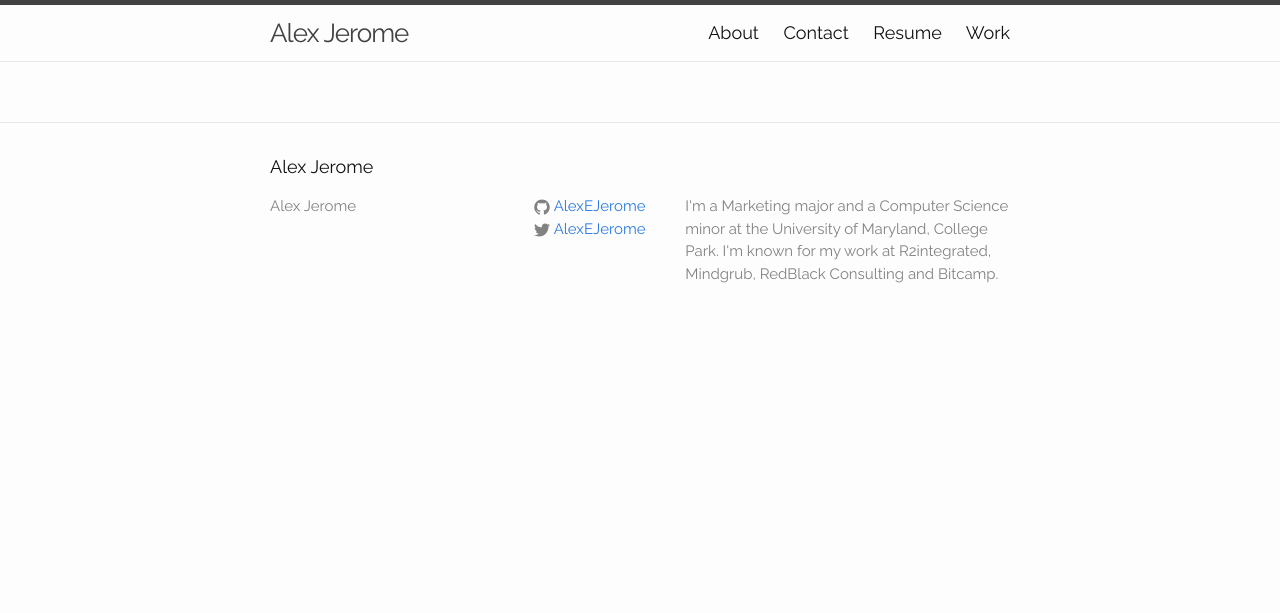
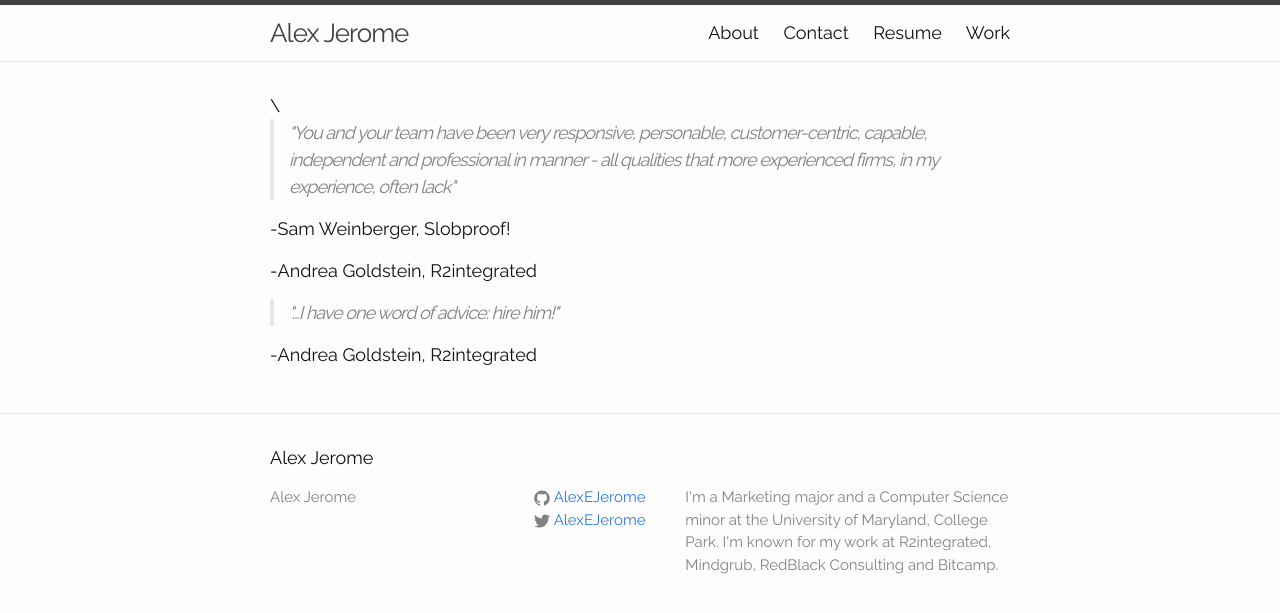
Before and after one commit to AlexEJerome/AlexEJerome.github.io, a Jekyll site: the page built from index.html, in a window 1280 px wide. Shown: the top 613 px of the page. Built offline with Jekyll 4.4.1, drawn with Linux system fonts in a browser that asks for light colours.

Commit message:
Adding some quotes / Recommendations

```diff
--- a/index.html
+++ b/index.html
@@ -20,4 +20,13 @@
 
   <p class="rss-subscribe">subscribe <a href="{{ "/feed.xml" | prepend: site.baseurl }}">via RSS</a></p>
 
-</div> -->
+</div> -->\
+<blockquote>
+"You and your team have been very responsive, personable, customer-centric, capable, independent and professional in manner - all qualities that more experienced firms, in my experience, often lack"
+</blockquote>
+<p>-Sam Weinberger, Slobproof!</p>
+<p>-Andrea Goldstein, R2integrated</p>
+<blockquote>
+"...I have one word of advice: hire him!"
+</blockquote>
+<p>-Andrea Goldstein, R2integrated</p>
```
